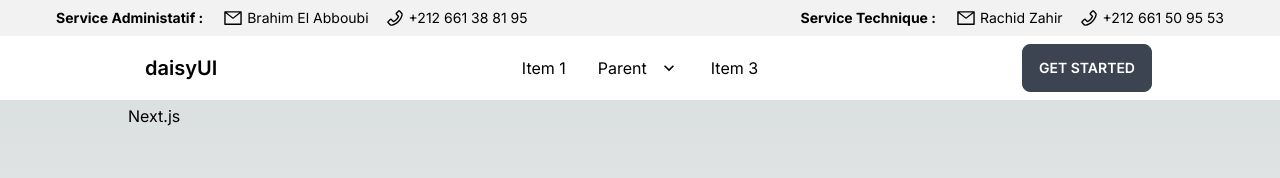
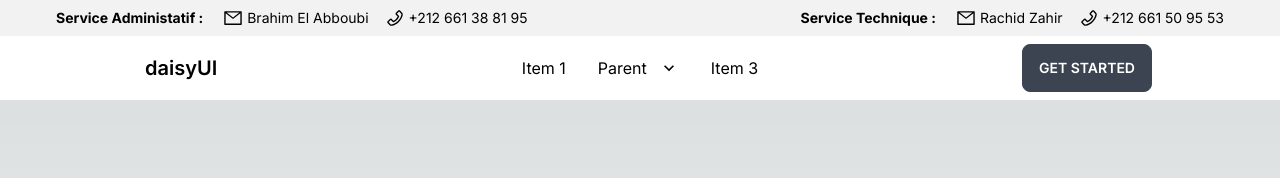
Before and after one commit to Proxy-o/elza, a Next.js app: page / in a window 1280 px wide. Shown: the top 178 px of the page. Built offline with nearby package versions, Linux system fonts and the light colour scheme.

Commit message:
[fix] change the header div from page to layout

```diff
--- a/app/layout.tsx
+++ b/app/layout.tsx
@@ -25,10 +25,12 @@ export default function RootLayout({
         <meta name="viewport" content="width=device-width, initial-scale=1" />
         <link rel="icon" href="/favicon.ico" />
       </Head>
-
       <body className={inter.className}>
         <Header />
-        {children}
+        <main className="h-screen px-12 md:px-24 lg:px-32">
+          <div className="h-16 lg:h-[6.3rem]" />
+          {children}
+        </main>
       </body>
     </html>
   );
--- a/app/page.tsx
+++ b/app/page.tsx
@@ -1,10 +1,5 @@
 import Image from "next/image";
 
 export default function Home() {
-  return (
-    <main className="h-screen px-12 md:px-24 lg:px-32">
-      <div className="h-16 lg:h-[6.5rem]"></div>
-      <h1 className="">Next.js</h1>
-    </main>
-  );
+  return <div></div>;
 }
```
